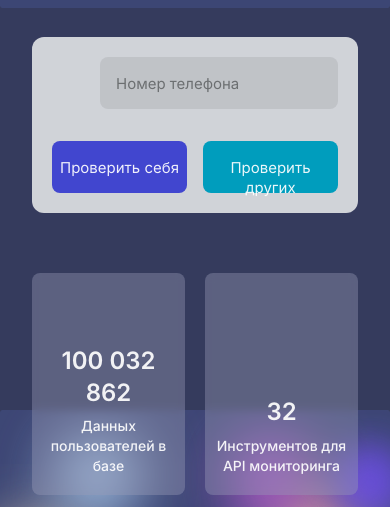
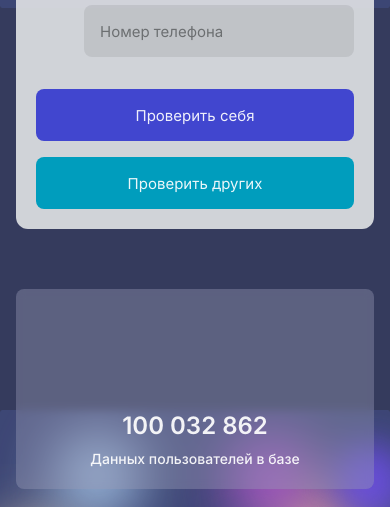
Before and after one commit to gldenis/statrus, a website with bundled scripts: page src/index.html in a window 390 px wide. Shown: the part 635-1142 px from the top of the page. Built offline with nearby package versions, Linux system fonts and the light colour scheme.

Commit message:
FIX: adaptive fix

```diff
--- a/src/scss/_base.scss
+++ b/src/scss/_base.scss
@@ -39,3 +39,9 @@
         padding-top: var(--header-height);
     }
 }
+
+@media screen and (max-width: $mobile-xs) {
+    .container {
+        padding: 0 16px;
+    }
+}
--- a/src/scss/_variables.scss
+++ b/src/scss/_variables.scss
@@ -7,6 +7,7 @@ $desktop: 1280px;
 $laptop: 992px;
 $tablet: 800px;
 $mobile: 576px;
+$mobile-xs: 429px;
 
 :root {
     --header-height: 72px;
--- a/src/scss/pages/home/_search-form.scss
+++ b/src/scss/pages/home/_search-form.scss
@@ -104,3 +104,16 @@
         }
     }
 }
+
+
+@media screen and (max-width: $mobile-xs) {
+    .search-form {
+         &__buttons {
+            flex-direction: column;
+        }
+
+        &__btn {
+            width: 100%;
+        }
+    }
+}
--- a/src/scss/pages/home/_statistic.scss
+++ b/src/scss/pages/home/_statistic.scss
@@ -60,3 +60,14 @@
         }
     }
 }
+
+@media screen and (max-width: $mobile-xs) {
+    .statistic-section {
+        flex-wrap: wrap;
+
+        &__item {
+            width: 100%;
+            padding: 32px 8px 20px;
+        }
+    }
+}
```
